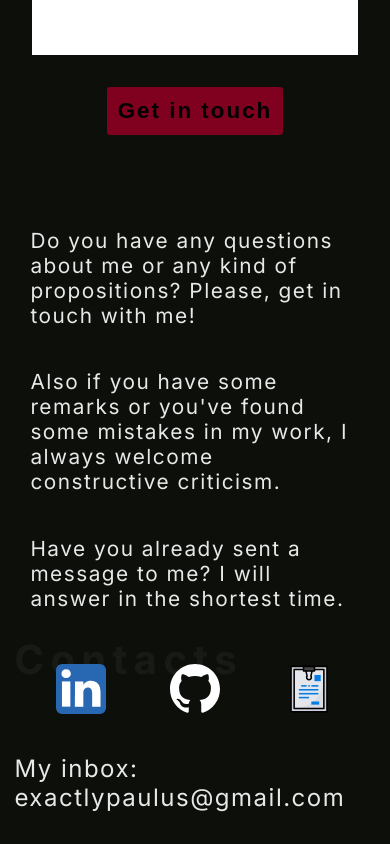
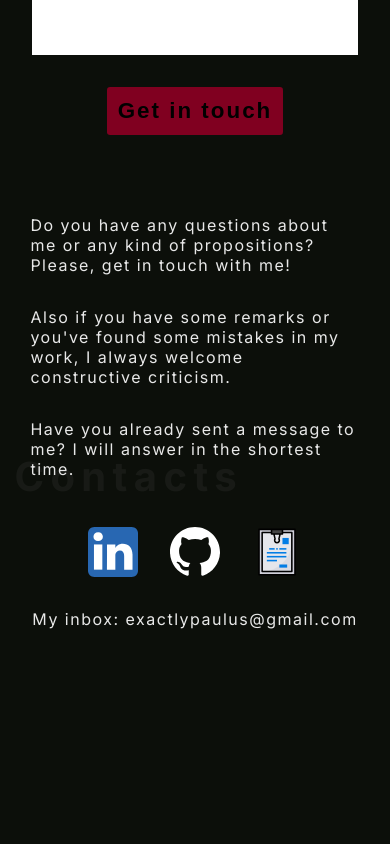
Before and after one commit to PaulusWhite/web-portfolio-app, a Next.js app: page / in a window 390 px wide. Shown: the part 4527-5371 px from the top of the page. After the commit the page ends 5188 px from the top, so only its background shows below. Built offline with nearby package versions, Linux system fonts and the light colour scheme.

Commit message:
feat: adapt contact section

```diff
--- a/src/styles/modules/contacts/contacts.module.scss
+++ b/src/styles/modules/contacts/contacts.module.scss
@@ -50,21 +50,23 @@
   }
 }
 
-// @media (max-width: 600px){
-//   .contacts{
+@media (max-width: 480px) {
+  .contacts {
+    .form-field {
+      .text {
+        margin-top: 2rem;
+        font-size: 1rem;
+      }
+    }
 
-//     .form-field{
-//       flex-direction: column;
-//       align-items: center;
-//       gap: 2rem;
+    footer {
+      .contacts-list {
+        gap: 2rem;
+      }
 
-//       .text{
-//         align-items: flex-start;
-//       }
-//     }
-
-//     footer{
-//       margin-bottom: 2rem;
-//     }
-//   }
-// }
+      .inbox {
+        font-size: 1rem;
+      }
+    }
+  }
+}
```
